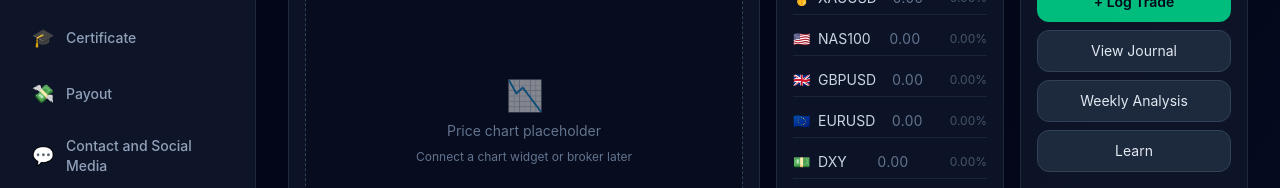
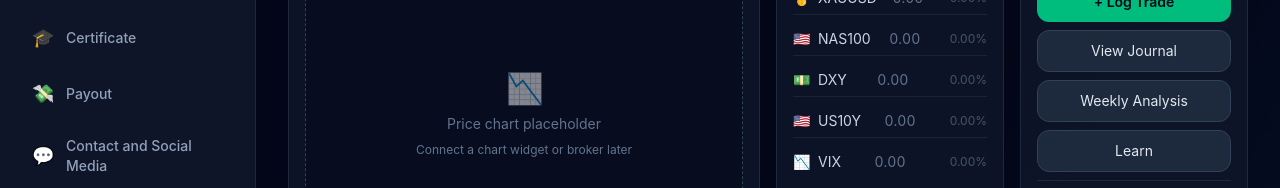
Before and after one commit to abmanbusinessm-NG/AB-Sniper, a React (Vite) app in the folder frontend/: page /dashboard in a window 1280 px wide. Shown: the part 327-515 px from the top of the page. Built offline with nearby package versions, Linux system fonts and the light colour scheme; no server answers; sample sign-in values are in the browser's storage.

Commit message:
watch list fix

```diff
--- a/frontend/src/pages/Dashboard.jsx
+++ b/frontend/src/pages/Dashboard.jsx
@@ -35,8 +35,6 @@ const defaultPlan = [
 const watchlistSymbols = [
   { symbol: "XAUUSD", flag: "🥇" },
   { symbol: "NAS100", flag: "🇺🇸" },
-  { symbol: "GBPUSD", flag: "🇬🇧" },
-  { symbol: "EURUSD", flag: "🇪🇺" },
   { symbol: "DXY", flag: "💵" },
   { symbol: "US10Y", flag: "🇺🇸" },
   { symbol: "VIX", flag: "📉" },
```
